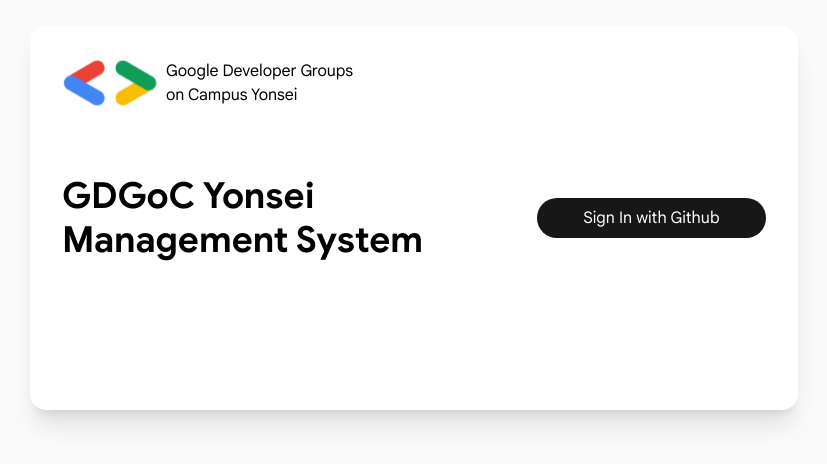
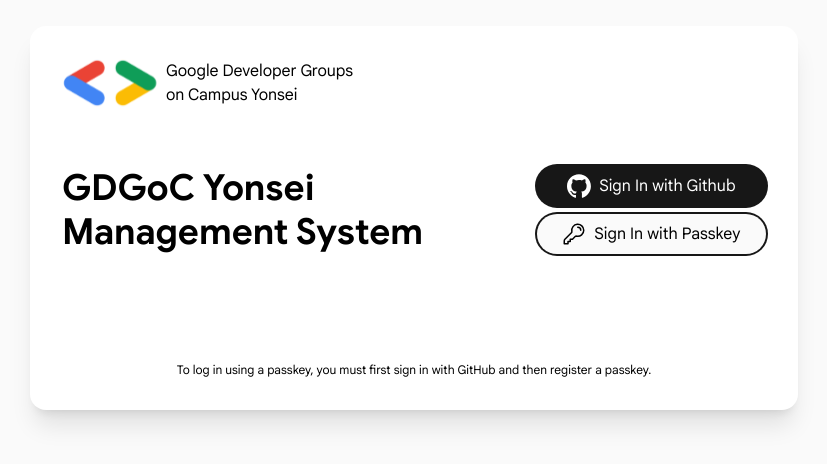
Before and after one commit to gdg-yonsei/gdgoc-yonsei-web, a Next.js app: page /auth/sign-in in a window 1280 px wide. Shown: the part 182-646 px from the top of the page, without its empty margins (226-1053 px from the left). Built offline with nearby package versions, Linux system fonts and the light colour scheme; no server answers.

Commit message:
Passkey 추가

```diff
--- a/app/admin/page.tsx
+++ b/app/admin/page.tsx
@@ -1,4 +1,5 @@
 import { SignOutButton } from "@/app/components/auth/sign-out-button";
+import RegisterPasskeyButton from "@/app/components/auth/register-passkey-button";
 
 export default function AdminPage() {
   return (
@@ -6,7 +7,10 @@
       className={"w-full h-screen flex flex-col items-center justify-center"}
     >
       <div className={"text-3xl font-bold"}>Admin Page</div>
-      <SignOutButton />
+      <div className={"flex flex-col gap-2 items-center justify-center"}>
+        <SignOutButton />
+        <RegisterPasskeyButton />
+      </div>
     </div>
   );
 }
--- a/app/auth/sign-in/page.tsx
+++ b/app/auth/sign-in/page.tsx
@@ -1,5 +1,6 @@
-import SignInWithGithubButton from "@/app/components/auth/sign-in-button";
 import GDGoCYonseiLogo from "@/app/components/gdgoc-yonsei-logo";
+import SignInButton from "@/app/components/auth/sign-in-button";
+import PasskeySignInButton from "@/app/components/auth/passkey-sign-in-button";
 
 export default function SignInPage() {
   return (
@@ -10,10 +11,11 @@
     >
       <div
         className={
-          "p-4 md:p-8 rounded-xl md:rounded-2xl flex flex-col md:flex-row gap-2 md:gap-4 items-center md:justify-around justify-center w-full max-w-3xl bg-white shadow-xl h-1/2 relative"
+          "rounded-xl md:rounded-2xl max-w-3xl bg-white shadow-xl w-full h-1/2 relative flex flex-col items-center p-8"
         }
       >
-        <GDGoCYonseiLogo className={"md:absolute top-8 left-8 mr-auto"} />
+        <div className="flex flex-col md:flex-row gap-2 md:gap-4 items-center md:justify-around justify-center w-full h-full relative">
+          <GDGoCYonseiLogo className={"md:absolute top-0 left-0 mr-auto"} />
           <div className={"flex gap-4 flex-col md:w-2/3 w-full"}>
             <div
               className={
@@ -24,7 +26,15 @@
               <h1>Management System</h1>
             </div>
           </div>
-        <SignInWithGithubButton />
+          <div className={"w-full md:w-1/3 flex flex-col gap-2"}>
+            <SignInButton provider={"github"}>Sign In with Github</SignInButton>
+            <PasskeySignInButton />
+          </div>
+        </div>
+        <p className={"text-xs"}>
+          To log in using a passkey, you must first sign in with GitHub and then
+          register a passkey.
+        </p>
       </div>
     </div>
   );
--- /dev/null
+++ b/app/components/auth/passkey-sign-in-button.tsx
@@ -0,0 +1,18 @@
+"use client";
+
+import { signIn } from "next-auth/webauthn";
+import SubmitButton from "@/app/components/auth/submit-button";
+
+export default function PasskeySignInButton() {
+  return (
+    <form className={"flex"} action={() => signIn("passkey").then()}>
+      <SubmitButton
+        provider={"passkey"}
+        className={"button-white"}
+        loadingColor={"#000000"}
+      >
+        Sign In with Passkey
+      </SubmitButton>
+    </form>
+  );
+}
--- /dev/null
+++ b/app/components/auth/register-passkey-button.tsx
@@ -0,0 +1,19 @@
+"use client";
+
+import { signIn } from "next-auth/webauthn";
+
+export default function RegisterPasskeyButton() {
+  return (
+    <button
+      type={"button"}
+      className={"button-black"}
+      onClick={() =>
+        signIn("passkey", { action: "register" })
+          .then(() => alert("The passkey has been registered."))
+          .catch(() => alert("The passkey is already registered."))
+      }
+    >
+      Register Passkey
+    </button>
+  );
+}
--- a/app/components/auth/sign-in-button/index.tsx
+++ b/app/components/auth/sign-in-button/index.tsx
@@ -1,32 +1,25 @@
 "use client";
 
 import signInAction from "@/app/components/auth/sign-in-button/actions";
-import { useFormStatus } from "react-dom";
-import { TailSpin } from "react-loader-spinner";
+import React, { ReactNode } from "react";
+import SubmitButton from "@/app/components/auth/submit-button";
 
-function SubmitButton() {
-  const { pending } = useFormStatus();
+export default function SignInButton({
+  provider,
+  children,
+}: {
+  provider: string;
+  children: ReactNode;
+}) {
   return (
-    <button type="submit" disabled={pending} className={"button-black w-full"}>
-      <TailSpin
-        visible={pending}
-        color="#ffffff"
-        radius="1"
-        width={20}
-        height={20}
-      />
-      Sign In with Github
-    </button>
-  );
-}
-
-export default function SignInWithGithubButton() {
-  return (
-    <form
-      action={() => signInAction("github")}
-      className={"md:w-1/3 w-full flex"}
-    >
-      <SubmitButton />
+    <form action={() => signInAction(provider)} className={"flex"}>
+      <SubmitButton
+        className={"button-black"}
+        provider={provider}
+        loadingColor={"#ffffff"}
+      >
+        {children}
+      </SubmitButton>
     </form>
   );
 }
--- /dev/null
+++ b/app/components/auth/submit-button.tsx
@@ -0,0 +1,39 @@
+"use client";
+
+import Github from "@/public/logo/github.svg";
+import { ReactNode } from "react";
+import { useFormStatus } from "react-dom";
+import { TailSpin } from "react-loader-spinner";
+import { KeyIcon } from "@heroicons/react/24/outline";
+
+export default function SubmitButton({
+  children,
+  provider,
+  className,
+  loadingColor,
+}: {
+  children: ReactNode;
+  provider?: string;
+  className?: string;
+  loadingColor?: string;
+}) {
+  const { pending } = useFormStatus();
+
+  let icon: ReactNode | null = null;
+  if (provider === "github") {
+    icon = <Github className={"size-6"} />;
+  } else if (provider === "passkey") {
+    icon = <KeyIcon className={"size-6"} />;
+  }
+
+  return (
+    <button type="submit" disabled={pending} className={`${className} w-full`}>
+      {pending ? (
+        <TailSpin color={loadingColor} radius="1" width={24} height={24} />
+      ) : (
+        icon
+      )}
+      {children}
+    </button>
+  );
+}
--- a/app/components/gdgoc-yonsei-logo.tsx
+++ b/app/components/gdgoc-yonsei-logo.tsx
@@ -3,8 +3,8 @@
 export default function GDGoCYonseiLogo({ className }: { className: string }) {
   return (
     <div className={`flex items-center gap-2 ${className}`}>
-      <GDGLogo className={"w-24"} />
-      <p>
+      <GDGLogo className={"w-16 md:w-24"} />
+      <p className={"text-xs md:text-base"}>
         Google Developer Groups <br />
         on Campus Yonsei
       </p>
--- a/app/globals.css
+++ b/app/globals.css
@@ -4,6 +4,9 @@
 
 @layer components {
     .button-black {
-        @apply flex gap-2 items-center  justify-center bg-neutral-900 text-white p-2 px-6 rounded-full transition-all disabled:bg-neutral-800 lg:hover:ring-2 ring-neutral-900 ring-offset-2;
+        @apply flex gap-2 items-center  justify-center bg-neutral-900 text-white p-2 px-6 rounded-full transition-all disabled:bg-neutral-800 ring-2 ring-neutral-900 hover:md:ring-offset-2;
+    }
+    .button-white {
+        @apply flex gap-2 items-center  justify-center bg-neutral-50 text-black p-2 px-6 rounded-full transition-all disabled:bg-neutral-100 ring-2 ring-neutral-900 hover:md:ring-offset-2;
     }
 }
--- a/auth.ts
+++ b/auth.ts
@@ -1,6 +1,7 @@
 import NextAuth from "next-auth";
 import { DrizzleAdapter } from "@auth/drizzle-adapter";
 import GitHub from "next-auth/providers/github";
+import Passkey from "next-auth/providers/passkey";
 import db from "@/db";
 import { verificationTokens } from "@/db/schema/verfication-tokens";
 import { authSessions } from "@/db/schema/auth-sessions";
@@ -14,5 +15,6 @@
     sessionsTable: authSessions,
     verificationTokensTable: verificationTokens,
   }),
-  providers: [GitHub],
+  providers: [GitHub, Passkey],
+  experimental: { enableWebAuthn: true },
 });
--- a/package.json
+++ b/package.json
@@ -16,6 +16,8 @@
   "dependencies": {
     "@auth/drizzle-adapter": "^1.7.4",
     "@heroicons/react": "^2.2.0",
+    "@simplewebauthn/browser": "9.0.1",
+    "@simplewebauthn/server": "9.0.3",
     "@svgr/webpack": "^8.1.0",
     "drizzle-orm": "^0.37.0",
     "motion": "12.0.0-alpha.2",
```
Also changed, not shown: public/logo/github.svg (added), 1 other file (tests, documents, lock files or other folders). Lines whose indentation alone changed are shown as unchanged.
